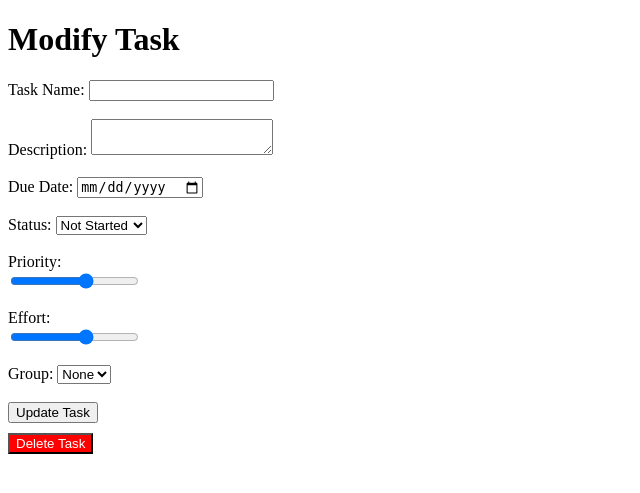
After one commit to emilylasecki/csi3370-project, a Flask app: template demo/templates/ModifyTask.html in a window 1280 px wide. The commit adds this page. Shown: the top 493 px of the page, without its empty margins (0-640 px from the left). Run offline with Flask 3, Linux system fonts and the light colour scheme; the template is opened without the code that fills it, so the values that code supplies are empty.

Commit message:
added additional use cases

```diff
--- /dev/null
+++ b/demo/templates/ModifyTask.html
@@ -0,0 +1,85 @@
+<!DOCTYPE html>
+<html lang="en">
+<head>
+    <meta charset="UTF-8">
+    <title>Modify Task</title>
+    <style>
+        /* Optional: display the current value of the slider */
+        .slider-container {
+            display: flex;
+            align-items: center;
+            gap: 10px;
+        }
+    </style>
+</head>
+<body>
+    <h1>Modify Task</h1>
+
+    <form action="/modify_task" method="post">
+        <input type="hidden" name="taskID" value="{{ task.task_id }}">
+
+        <label>Task Name:</label>
+        <input type="text" name="taskName" value="{{ task.taskName }}"><br><br>
+
+        <label>Description:</label>
+        <textarea name="description">{{ task.description }}</textarea><br><br>
+
+        <label>Due Date:</label>
+        <input type="date" name="dueDate" value="{{ task.dueDate }}"><br><br>
+
+        <label>Status:</label>
+        <select name="status">
+            <option value="Not Started" {% if task.status=="Not Started" %}selected{% endif %}>Not Started</option>
+            <option value="In Progress" {% if task.status=="In Progress" %}selected{% endif %}>In Progress</option>
+            <option value="Complete" {% if task.status=="Complete" %}selected{% endif %}>Complete</option>
+        </select><br><br>
+
+        <label>Priority:</label>
+        <div class="slider-container">
+            <input type="range" name="priority" min="0" max="5" value="{{ task.priority }}" id="prioritySlider">
+            <span id="priorityValue">{{ task.priority }}</span>
+        </div>
+        <br>
+
+        <label>Effort:</label>
+        <div class="slider-container">
+            <input type="range" name="effortEstimation" min="0" max="5" value="{{ task.effortEstimation }}" id="effortSlider">
+            <span id="effortValue">{{ task.effortEstimation }}</span>
+        </div>
+        <br>
+
+        <label>Group:</label>
+        <select name="groupID">
+            <option value="">None</option>
+            {% for group in groups %}
+            <option value="{{ group.groupID }}" {% if task.groupID==group.groupID %}selected{% endif %}>
+                {{ group.groupName }}
+            </option>
+            {% endfor %}
+        </select><br><br>
+
+        <button type="submit">Update Task</button>
+    </form>
+
+    <form action="/delete_task" method="post" style="margin-top:10px;">
+        <input type="hidden" name="taskID" value="{{ task.task_id }}">
+        <button type="submit" style="background:red; color:white;">Delete Task</button>
+    </form>
+
+    <script>
+    // Priority slider
+    const prioritySlider = document.getElementById("prioritySlider");
+    const priorityDisplay = document.getElementById("priorityValue");
+    prioritySlider.addEventListener("input", () => {
+        priorityDisplay.textContent = prioritySlider.value;
+    });
+
+    // Effort slider
+    const effortSlider = document.getElementById("effortSlider");
+    const effortDisplay = document.getElementById("effortValue");
+    effortSlider.addEventListener("input", () => {
+        effortDisplay.textContent = effortSlider.value;
+    });
+</script>
+</body>
+</html>
```
Also changed, not shown: demo/app/task_manager.py (+65 -1 lines), demo/main.py (+74 -7 lines), demo/static/js/index.js (+5 -6 lines), demo/templates/index.html (+15 -15 lines).
